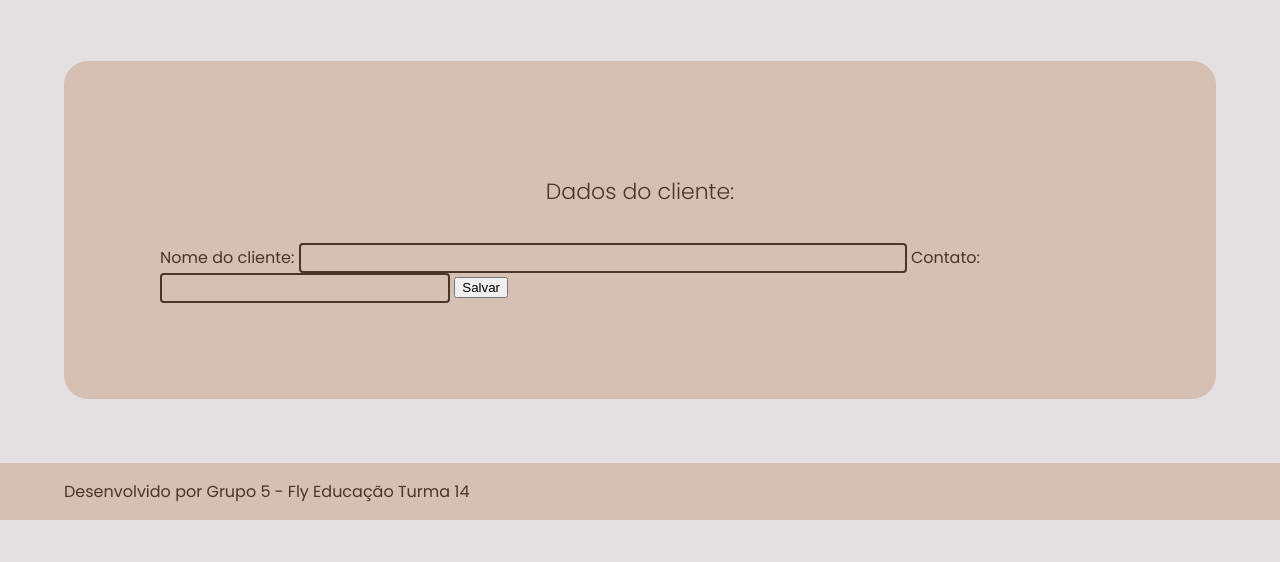
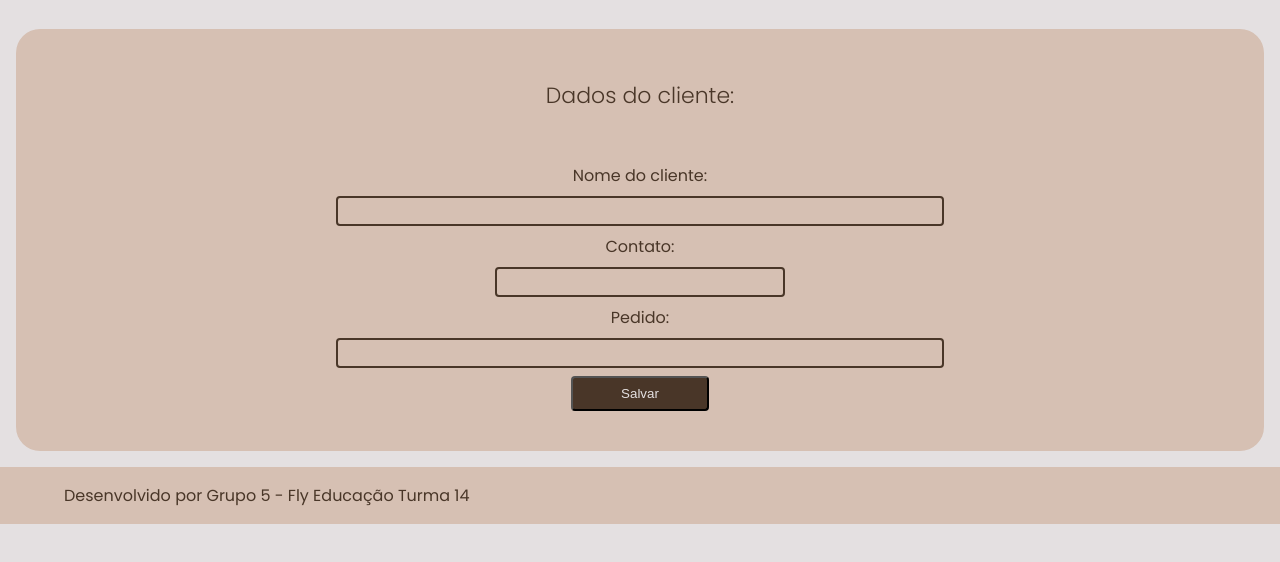
Before and after one commit to lanussehelena/flydoceria, a website: page cadastro-cliente.html in a window 1280 px wide. Shown: the part 172-734 px from the top of the page. Drawn offline with Linux system fonts and the light colour scheme.

Commit message:
melhoria no css

```diff
--- a/cadastro-cliente.html
+++ b/cadastro-cliente.html
@@ -29,14 +29,17 @@
             <h1>Novo cliente</h1>
             <div class="conteudo-principal-novocliente-bg">
                 <h2>Dados do cliente:</h2>
-                <form id="customerForm">
+                <form class="conteudo-principal-novocliente-form" id="customerForm">
                     <label for="nome">Nome do cliente:</label>
                     <input class="novocliente-nome input" type="text" name="nome" id="nome">
 
                     <label for="contato">Contato:</label>
                     <input class="novocliente-telefone input-menor" type="tel" name="contato" id="contato">
 
-                    <button type="submit">Salvar</button>
+                    <label for="mensagem">Pedido:</label>
+                    <input class="novocliente-nome input" type="text" name="mensagem" id="mensagem">
+
+                    <button type="submit" class="botao">Salvar</button>
                     <div class="message" id="message"></div>
                 </form>
             </div>
--- a/css/cadastro-cliente.css
+++ b/css/cadastro-cliente.css
@@ -9,11 +9,18 @@
     display: flex;
     flex-direction: column;
     align-items: center;
-    gap: 1rem;
-    margin: 4rem;
-    padding: 6rem;
+    gap: 2rem;
+    margin: 1rem;
+    padding: 2rem;
     background-color: #D6C0B3;
     border-radius: 1.5rem;
+}
+
+.conteudo-principal-novocliente-form {
+    display: flex;
+    flex-direction: column;
+    align-items: center;
+    gap: 0.5rem;
 }
 
 .conteudo-principal-novocliente-bg h2 {
--- a/db.json
+++ b/db.json
@@ -1,3 +1,3 @@
 {
-    "cliente": [{"nome" : "Maria", "contato": "(XX) XXXX-XXXX"}, {"nome" : "Maria", "contato": "(XX) XXXX-XXXX"}]
+    "cliente": [{"nome" : "Maria", "contato": "(XX) XXXX-XXXX", "mensagem" : "Bolo de pote de chocolate"}, {"nome" : "João", "contato": "(XX) XXXX-XXXX", "mensagem" : "Bolo de pote de cenoura"}, {"nome" : "Lucia", "contato": "(XX) XXXX-XXXX", "mensagem" : "10 brigadeiros"}, {"nome" : "Sonia", "contato": "(XX) XXXX-XXXX", "mensagem" : "Fatia de torta prestígio"}]
 }
--- a/script/cadastro-cliente.js
+++ b/script/cadastro-cliente.js
@@ -10,6 +10,7 @@ async function createCustomer(event) {
 
     const nome = document.getElementById('nome').value;
     const contato = document.getElementById('contato').value;
+    const pedido = document.getElementById('mensagem').value;
 
     try {
         const response = await fetch(apiurl, {
@@ -17,10 +18,11 @@ async function createCustomer(event) {
             headers: {
                 'Content-Type': 'application/json'
             },
-            body: JSON.stringify({ nome, contato })
+            body: JSON.stringify({ nome, contato, pedido })
         });
         if (!response.ok) {
             throw new Error(`Erro: ${response.statusText}`);
+            console.log(response)
         }
 
         const data = await response.json();
```
Also changed, not shown: clientes.html (+1 -1 lines).
